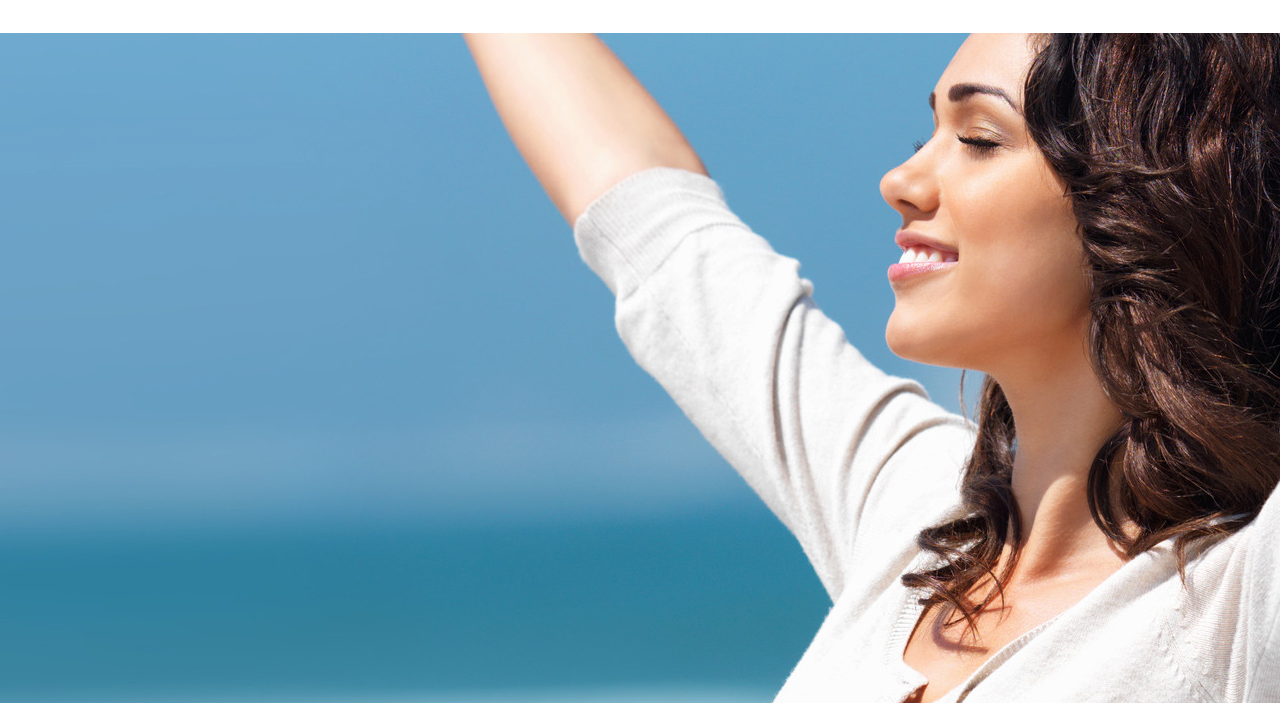
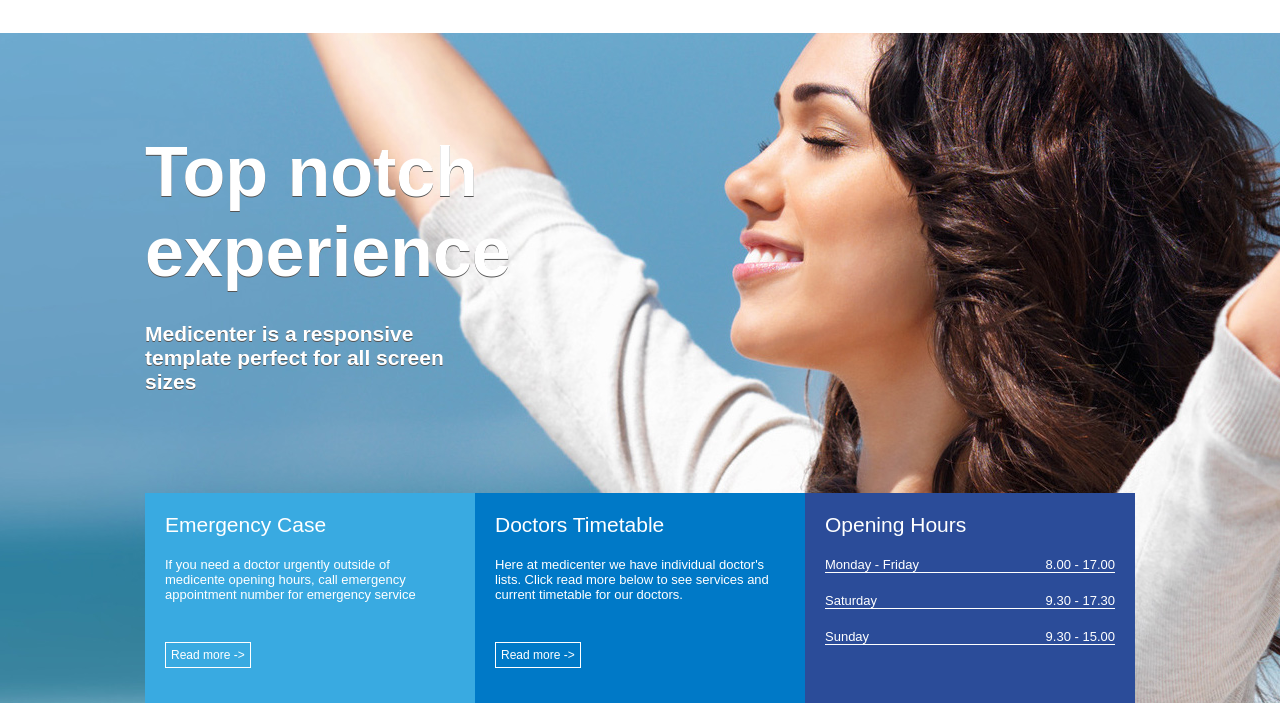
Before and after one commit to TawanGMenezes/MediCenter, a plain HTML site: page index.html in a window 1280 px wide. Shown: the part 87-808 px from the top of the page. Drawn offline with Linux system fonts and the light colour scheme.

Commit message:
Finalizando os cards

```diff
--- a/assets/css/style.css
+++ b/assets/css/style.css
@@ -1,3 +1,6 @@
+*{
+  font-family: Arial, Helvetica, sans-serif;
+}
 body{
   margin: 0;
   padding: 0;
@@ -48,17 +51,110 @@ nav a{
   padding: 15px;
   text-transform: uppercase;
   color: #727272;
-  font-family: Arial, Helvetica, sans-serif;
   font-size: 13px;
 }
 
 nav a.active, nav a:hover  {
   background-color: #39aae1;
-  color: white;
+  color: #ffffff;
 }
 
 #banner{
+  display: flex;
+  justify-content: center;
   background-image: url('../images/img1.jpg');
+  background-position: center;
   background-size: cover;
   height: 670px;
 }
+
+.column{
+  flex-direction: column;
+}
+
+.banner_headline{
+  flex: 1;
+  display: flex;
+  flex-direction: column;
+  justify-content: center;
+
+}
+.banner_headline h1{
+  font-size: 70px;
+  color: #ffffff;
+  text-shadow: 0px 1px 0px #555555;
+  padding: 0;
+  margin: 0;
+  max-width: 350px;
+
+}
+
+.banner_headline h2{
+  font-size: 21px;
+  color: #ffffff;
+  text-shadow: 0px 1px 0px #555555;
+  padding: 0;
+  margin: 0;
+  margin-top: 30px;
+  max-width: 350px;
+}
+
+.banner_options{
+  display: flex;
+  height: 210px;
+  background-color: #39aae1;
+
+}
+.banner1,
+.banner2,
+.banner3{
+  flex: 1;
+  color: #ffffff;
+  padding: 20px;
+
+}
+.banner_title{
+  font-size: 21px;
+}
+.banner_desc{
+  font-size: 13px;
+  margin-top: 20px;
+  margin-bottom: 20px;
+  width: 280px;
+
+}
+.banner_options a{
+  margin-top: 20px;
+  margin-bottom: 20px;
+  padding: 5px;
+  border: 1px  solid #ffffff;
+  display: inline-block;
+  text-decoration: none;
+  color: #ffffff;
+  font-size: 12px;
+}
+.banner1{
+  background-color: #39aae1;
+}
+.banner2{
+  background-color: #0079c7;
+}
+.banner3{
+  background-color: #2b4c99;
+
+}
+
+.hour_first,
+.hour_second,
+.hour_third
+{
+  display: flex;
+  justify-content: space-between;
+  margin-top: 20px;
+  margin-bottom: 20px;
+  border-bottom: 1px solid #ffffff;
+  font-size: 13px;
+  padding: 3+px;
+
+
+}
--- a/index.html
+++ b/index.html
@@ -28,8 +28,60 @@
       </div>
   </header>
   <section id="banner">
+    <div class="container column">
+      <div class="banner_headline">
+        <h1>Top notch experience</h1>
+        <h2>Medicenter is a responsive template perfect for all screen sizes</h2>
+      </div>
+      <div class="banner_options">
+        <div class="banner1">
+          <div class="banner_title">Emergency Case</div>
+          <div class="banner_desc">If you need a doctor urgently outside of medicente opening hours, call emergency appointment number for emergency service</div>
+          <a href="">Read more -></a>
+        </div>
+        <div class="banner2">
+          <div class="banner_title">Doctors Timetable</div>
+          <div class="banner_desc">Here at medicenter we have individual doctor's lists. Click read more below to see services and current timetable for our doctors.</div>
+          <a href="">Read more -></a>
+        </div>
+        <div class="banner3">
+          <div class="banner_title">Opening Hours</div>
+          <div class="opening">
+            <div class="hour_first">
+              <div>
+                Monday - Friday
+              </div>
+              <div>
+                8.00 - 17.00
+              </div>
+            </div>
+            <div class="hour_second">
+              <div>
+                Saturday
+              </div>
+              <div>
+                9.30 - 17.30
+              </div>
+            </div>
+            <div  class="hour_third">
+              <div>
+                Sunday
+              </div>
+              <div>
+                9.30 - 15.00
+              </div>
+            </div>
+          </div>
+        </div>
+      </div>
+  </div>
+  </section>
 
-  </section>
-  <img src="" alt="">
+
+
+
+
+
+
   </body>
 </html>
```
